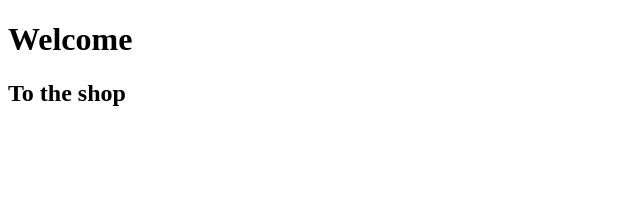
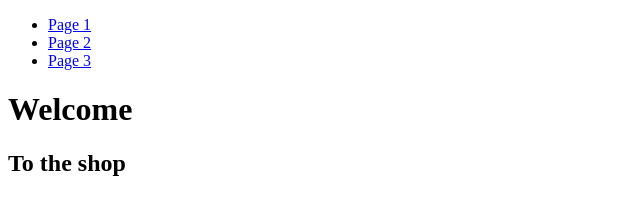
Before and after one commit to ctraff/week3, a plain HTML site: page index.html in a window 1280 px wide. Shown: the whole page, without its empty margins (0-640 px from the left). Drawn offline with Linux system fonts and the light colour scheme.

Commit message:
adding navigation tags

```diff
--- a/index.html
+++ b/index.html
@@ -7,6 +7,14 @@
 </head>
 <body>
 
+    <nav>
+        <ul>
+            <li><a href="#">Page 1</a></li>
+            <li><a href="#">Page 2</a></li>
+            <li><a href="#">Page 3</a></li>
+        </ul>
+    </nav>
+
     <h1>Welcome</h1>
     <h2>To the shop</h2>
 
```
